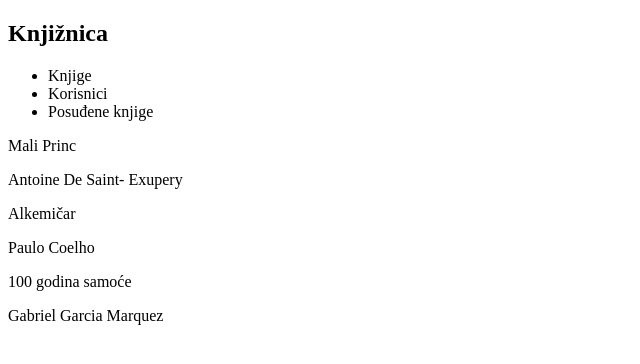
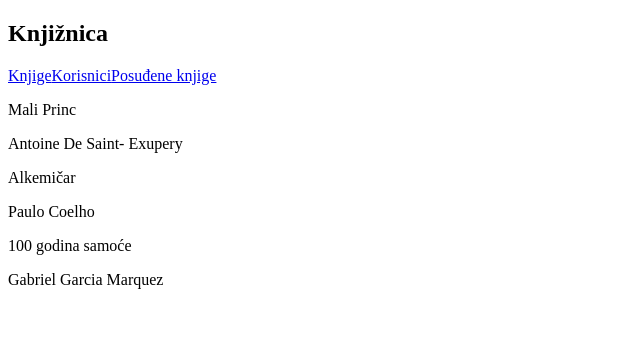
Before and after one commit to marko-krznar/React-Library, a React (Create React App) app: page / in a window 1280 px wide. Shown: the top 364 px of the page, without its empty margins (0-640 px from the left). Built offline with nearby package versions, Linux system fonts and the light colour scheme.

Commit message:
Added react router and configuration of links and routes

```diff
--- a/package.json
+++ b/package.json
@@ -8,6 +8,7 @@
     "@testing-library/user-event": "^13.5.0",
     "react": "^17.0.2",
     "react-dom": "^17.0.2",
+    "react-router-dom": "^6.2.1",
     "react-scripts": "5.0.0",
     "web-vitals": "^2.1.4"
   },
--- a/src/App.js
+++ b/src/App.js
@@ -1,4 +1,5 @@
 import React from "react";
+import { Route, Routes } from "react-router-dom";
 import BooksPage from "./containers/BooksPage";
 import Header from "./containers/Header/Header";
 import { BooksProvider } from "./data/BooksContext";
@@ -6,9 +7,13 @@ import { BooksProvider } from "./data/BooksContext";
 export default function App() {
   return (
     <div>
-      <Header />
       <BooksProvider>
-        <BooksPage />
+        <Header />
+        <Routes>
+          <Route path="/" element={<BooksPage />} />
+          <Route path="/knjige" element={<BooksPage />} />
+          <Route path="/*" element={<BooksPage />} />
+        </Routes>
       </BooksProvider>
     </div>
   );
--- a/src/containers/Header/Header.js
+++ b/src/containers/Header/Header.js
@@ -1,15 +1,14 @@
 import React from "react";
+import { Link } from "react-router-dom";
 
 export default function Header() {
   return (
     <section className="menu">
       <h1>Knjižnica</h1>
       <nav>
-        <ul>
-          <li>Knjige</li>
-          <li>Korisnici</li>
-          <li>Posuđene knjige</li>
-        </ul>
+        <Link to="/knjige">Knjige</Link>
+        <Link to="/korisnici">Korisnici</Link>
+        <Link to="/posudene-knjige">Posuđene knjige</Link>
       </nav>
     </section>
   );
--- a/src/index.js
+++ b/src/index.js
@@ -1,10 +1,13 @@
 import React from "react";
 import ReactDOM from "react-dom";
+import { BrowserRouter } from "react-router-dom";
 import App from "./App";
 
 ReactDOM.render(
   <React.StrictMode>
-    <App />
+    <BrowserRouter>
+      <App />
+    </BrowserRouter>
   </React.StrictMode>,
   document.getElementById("root")
 );
```
Also changed, not shown: 1 other file (tests, documents, lock files or other folders).
